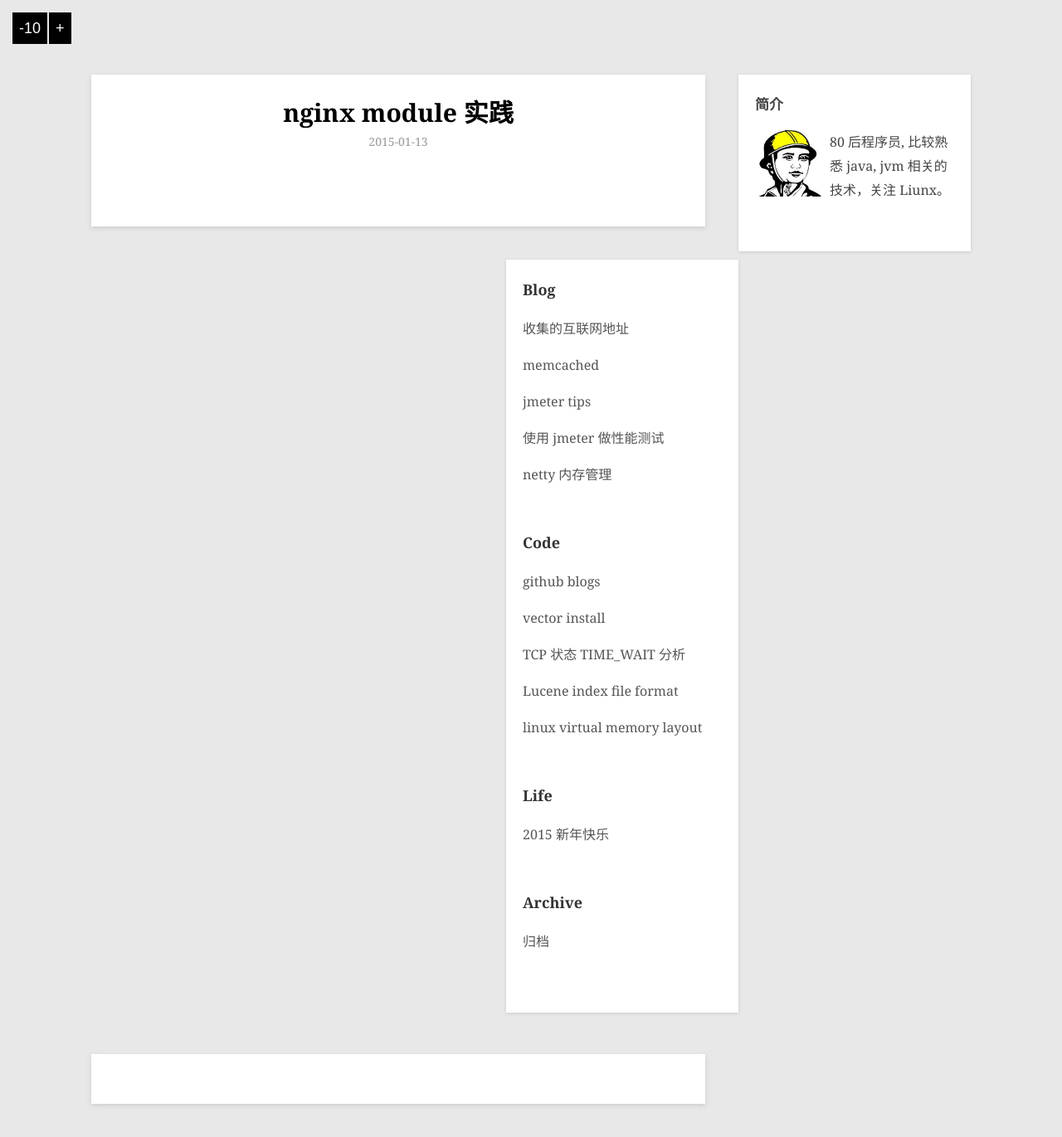
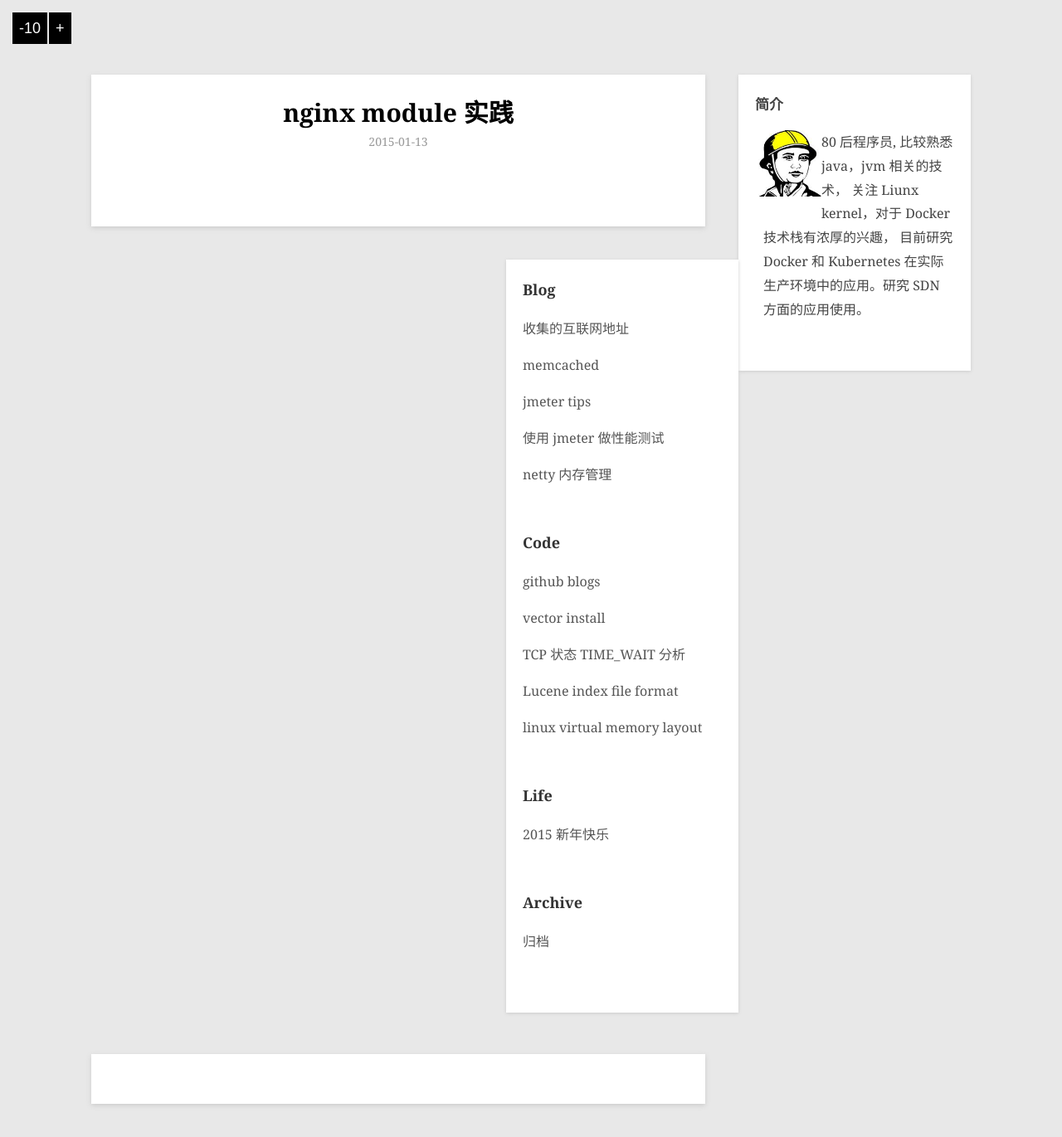
Before and after one commit to hushi55/hushi55.github.io, a Jekyll site: the page built from _posts/code/2015-01-13-nginx-handler.md, in a window 1280 px wide. Shown: the whole page at 83% size. Built offline with Jekyll 4.4.1, drawn with Linux system fonts in a browser that asks for light colours; Markdown is read by kramdown in place of the engine named in the settings; comment, search, counter and statistics services are not loaded.

Commit message:
修改简介

```diff
--- a/_layouts/post.html
+++ b/_layouts/post.html
@@ -27,11 +27,11 @@ layout: default
 
     .det-text {
 		padding-left: 10px;
-		float: left;
+		#float: left;
 	    font-size: 16px;
 	    line-height: 18px;
 	    padding-left: 10px;
-	    width: 150px;
+	    #width: 150px;
     }
 </style>
 
@@ -49,7 +49,9 @@ layout: default
                  <img src="/images/avatar.jpg" width='80px' />
              </div>
              <div class="det-text">
-                 <p>80 后程序员, 比较熟悉 java, jvm 相关的技术，关注 Liunx。</p>
+                 <p>80 后程序员, 比较熟悉 java，jvm 相关的技术， 关注 Liunx kernel，对于 Docker 技术栈有浓厚的兴趣，
+                 	目前研究 Docker 和 Kubernetes 在实际生产环境中的应用。研究 SDN 方面的应用使用。
+                 </p>
              </div>
          </div>
     </div>
```
